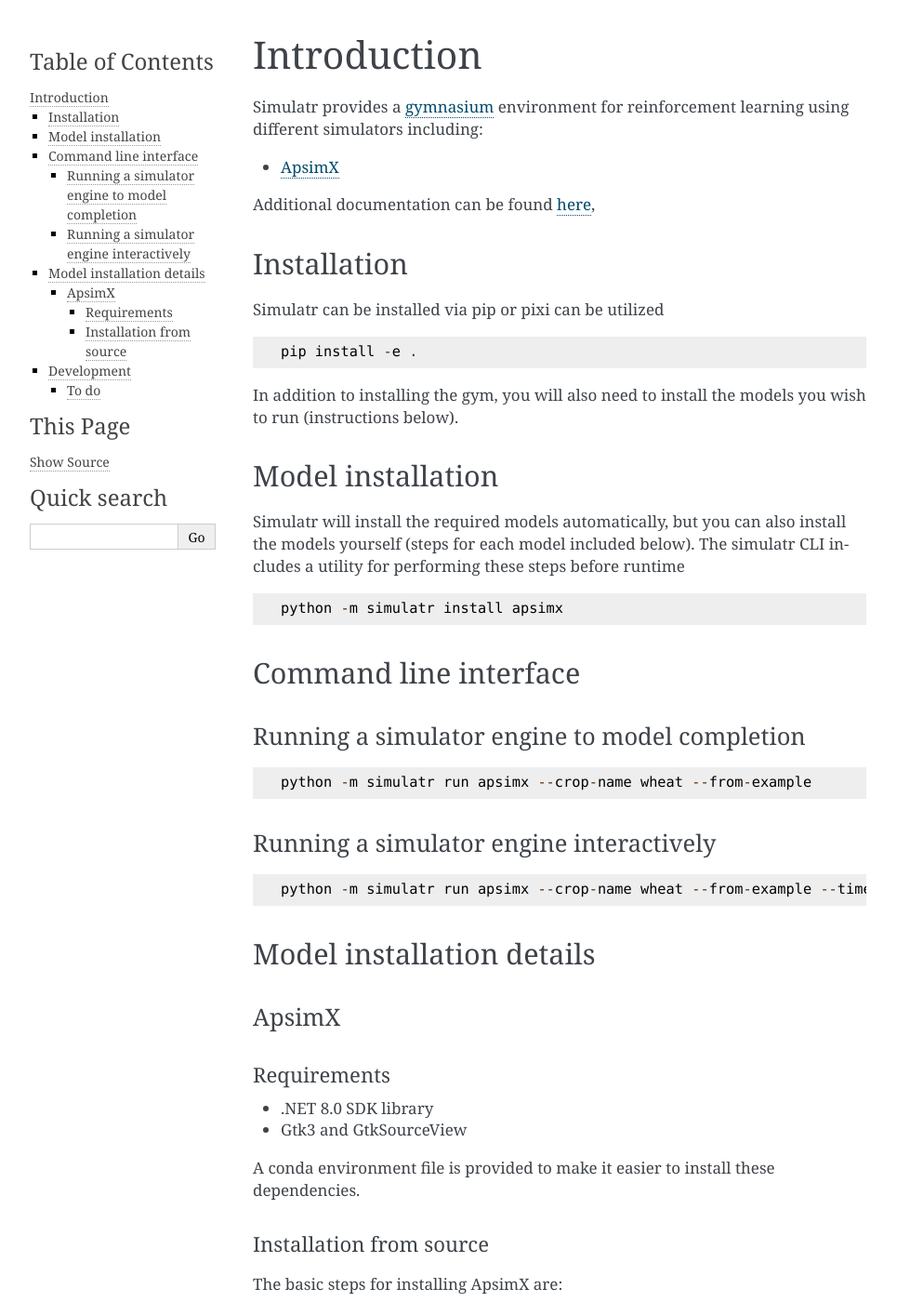
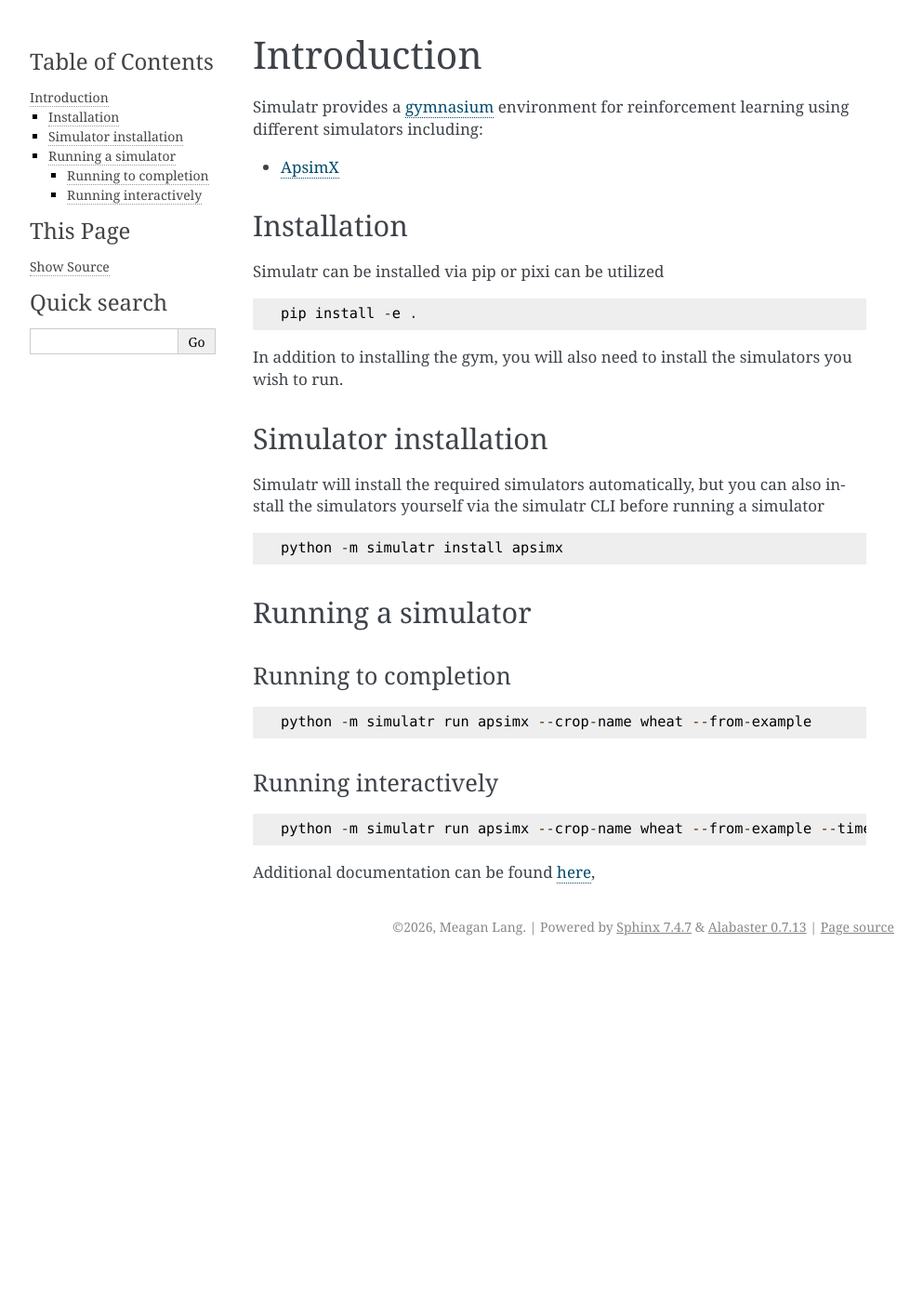
Before and after one commit to langmm/simulatr, a Sphinx documentation site: the page built from docs/intro.rst, in a window 1280 px wide and 1400 px high. Shown: the whole window at 93% size, without its empty margins (148-1141 px from the left). Built offline with Sphinx 7.4.7, drawn with Linux system fonts in a browser that asks for light colours; some of the changed text lies outside the part shown.

Commit message:
Added CLI documentation Reorganizing documentation to move some info out of the README Fix how Dalby.met is corrected on windows

````diff
--- a/README.md
+++ b/README.md
@@ -1,8 +1,6 @@
 Simulatr provides a [gymnasium](https://gymnasium.farama.org/) environment for reinforcement learning using different simulators including:
 
 - [ApsimX](https://docs.apsim.info/)
-
-Additional documentation can be found [here](https://langmm.github.io/simulatr/),
 
 # Installation
 
@@ -12,79 +10,28 @@ Simulatr can be installed via pip or pixi can be utilized
 pip install -e .
 ```
 
-In addition to installing the gym, you will also need to install the models you wish to run (instructions below).
+In addition to installing the gym, you will also need to install the simulators you wish to run.
 
-# Model installation
+# Simulator installation
 
-Simulatr will install the required models automatically, but you can also install the models yourself (steps for each model included below). The simulatr CLI includes a utility for performing these steps before runtime
+Simulatr will install the required simulators automatically, but you can also install the simulators yourself via the simulatr CLI before running a simulator
 
 ```
 python -m simulatr install apsimx
 ```
 
-# Command line interface
+# Running a simulator
 
-## Running a simulator engine to model completion
+## Running to completion
 
 ```
 python -m simulatr run apsimx --crop-name wheat --from-example
 ```
 
-## Running a simulator engine interactively
+## Running interactively
 
 ```
 python -m simulatr run apsimx --crop-name wheat --from-example --timestep=10  # days
 ```
 
-# Model installation details
-
-## ApsimX
-
-### Requirements
-
-- .NET 8.0 SDK library
-- Gtk3 and GtkSourceView
-
-A conda environment file is provided to make it easier to install these dependencies.
-
-### Installation from source
-
-The basic steps for installing ApsimX are:
-
-1. Install the depenedencies above
-1. Clone the ApsimX repository from [here](https://github.com/APSIMInitiative/ApsimX).
-
-    ```
-    git clone git@github.com:APSIMInitiative/ApsimX.git
-    ```
-
-1. Build the ApsimX.sln solution file
-
-    ```
-    dotnet build path/to/ApsimX/ApsimX.sln
-    ```
-
-1. Point simulatr at the installation
-
-    ```
-    python -m simulatr config directories apsimx path/to/ApsimX
-    ```
-
-
-See instructions [here](https://docs.apsim.info/docs/development/compile) if you encounter errors when installing ApsimX.
-
-
-# Development
-
-## To do
-
-- [ ] Verify that tests pass on CI
-- [ ] Publish to PyPI
-- [ ] Publish to conda-forge
-- [ ] Update run CLI to use env
-- [ ] Add soil file parsing
-- [ ] Add human readable prompt for CLI
-- [ ] Add engine methods that can serve as decorators to add endpoints to a fastapi application
-- [ ] Move n8n server into this repo or its own?
-- [ ] Update n8n tool to use this repo
-- [ ] Redeploy
+Additional documentation can be found [here](https://langmm.github.io/simulatr/),
--- /dev/null
+++ b/docs/dev.rst
@@ -0,0 +1,6 @@
+============
+Development
+============
+
+.. include:: ../TODO.md
+   :parser: myst_parser.sphinx_
--- a/docs/index.rst
+++ b/docs/index.rst
@@ -4,7 +4,10 @@
 
    intro
    usage
+   cli
    api
+   dev
+   models
 
 Indices and tables
 ==================
````
Also changed, not shown: TODO.md (added, +12 -0 lines), docs/apsimx.rst (added, +30 -0 lines), docs/cli.rst (added, +249 -0 lines), docs/models.rst (added, +9 -0 lines), 1 other file.
